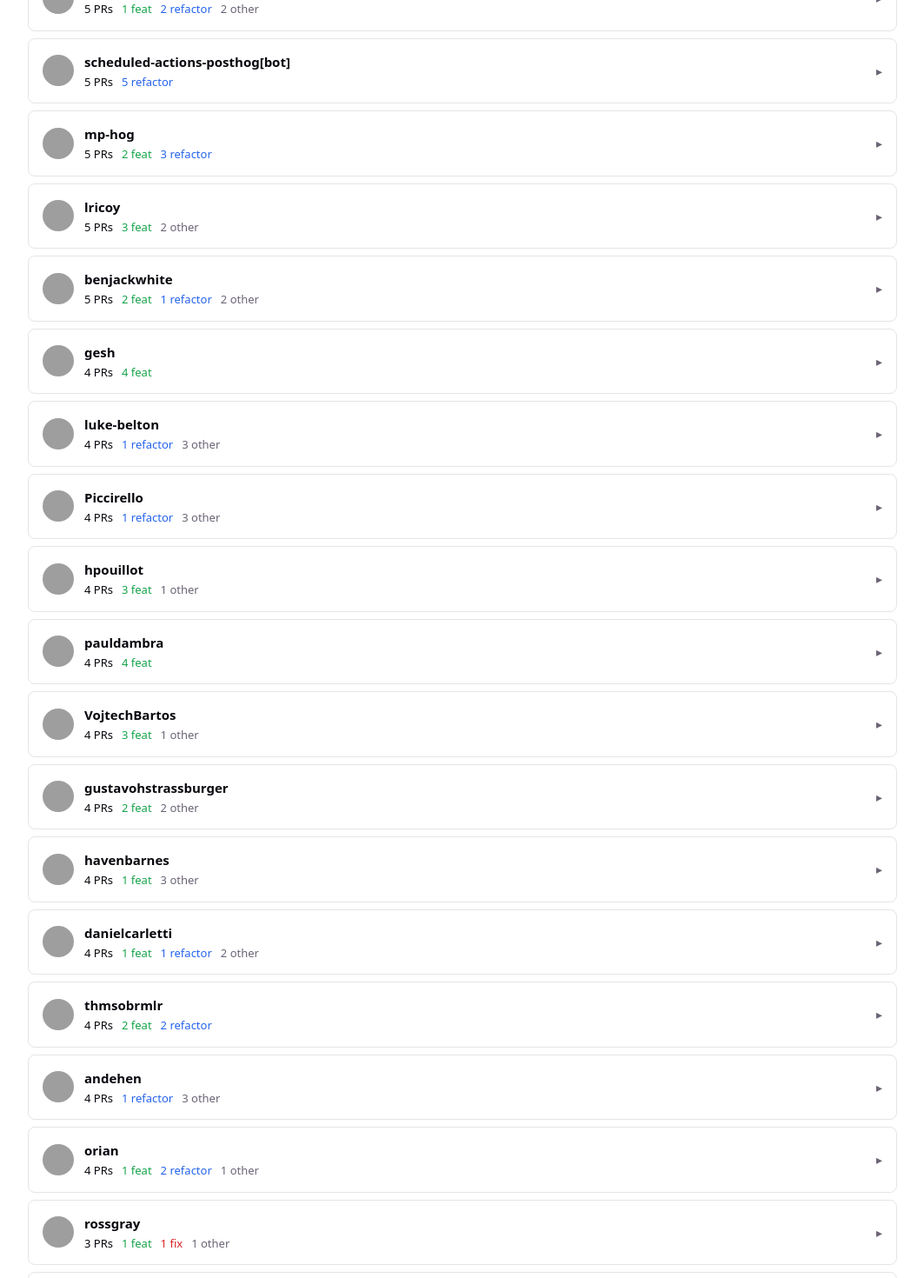
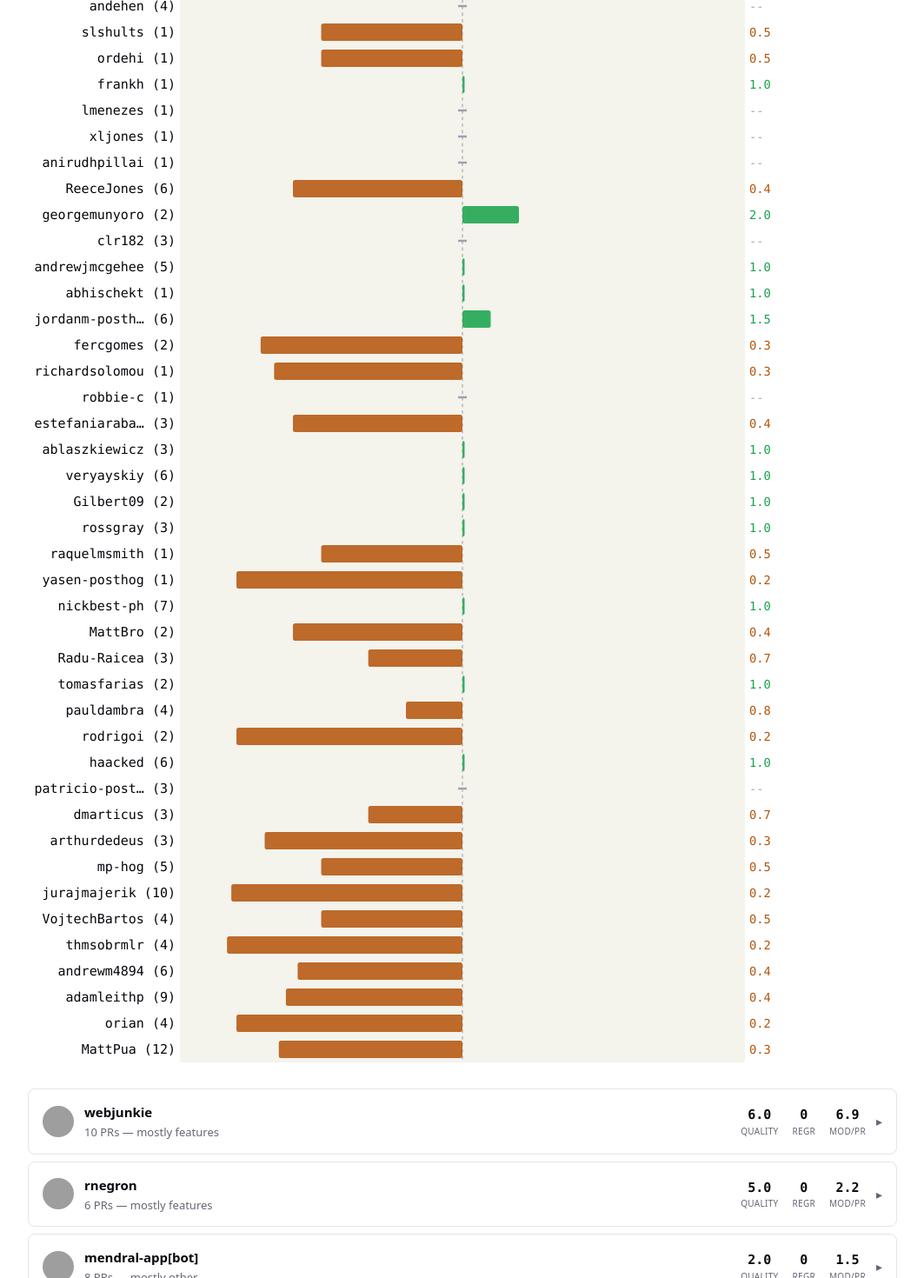
Before and after one commit to everdimension/impact-draft, a React (Vite) app: page / in a window 1280 px wide. Shown: the part 1760-3230 px from the top of the page at 87% size, without its empty margins (108-1171 px from the left). Built offline with nearby package versions, Linux system fonts and the light colour scheme; grey boxes are pictures that could not be loaded.

Commit message:
Draft of scoring and visuals

```diff
--- a/src/App.css
+++ b/src/App.css
@@ -101,6 +101,10 @@ header h1 {
   margin: 0;
 }
 
+/* ---- Impact Chart ---- */
+.impact-chart { margin-bottom: 20px; }
+.impact-chart svg { display: block; width: 100%; height: auto; }
+
 /* ---- Engineer Card ---- */
 .engineer-card {
   border: 1px solid var(--border);
@@ -141,16 +145,35 @@ header h1 {
 .engineer-name:hover {
   text-decoration: underline;
 }
-.pr-breakdown {
+.pr-summary {
+  display: block;
+  font-size: 13px;
+  color: var(--text);
+  margin-top: 2px;
+}
+.metric-chips {
   display: flex;
-  gap: 10px;
-  font-size: 13px;
-  margin-top: 2px;
-  flex-wrap: wrap;
+  gap: 16px;
+  align-items: center;
+  flex-shrink: 0;
 }
-.pr-breakdown .total {
-  font-weight: 500;
+.metric-chip {
+  display: flex;
+  flex-direction: column;
+  align-items: center;
+}
+.metric-value {
+  font-size: 15px;
+  font-weight: 600;
+  font-family: var(--mono);
+  font-variant-numeric: tabular-nums;
   color: var(--text-h);
+}
+.metric-label {
+  font-size: 10px;
+  text-transform: uppercase;
+  letter-spacing: 0.3px;
+  color: var(--text);
 }
 .expand-icon {
   font-size: 14px;
@@ -158,19 +181,6 @@ header h1 {
   flex-shrink: 0;
 }
 
-/* Category badges */
-.cat-feature {
-  color: #16a34a;
-}
-.cat-bugfix {
-  color: #dc2626;
-}
-.cat-refactor {
-  color: #2563eb;
-}
-.cat-other {
-  color: var(--text);
-}
 
 /* ---- Metric Sections ---- */
 .engineer-body {
@@ -341,6 +351,12 @@ h5 {
   .section-summary {
     display: none;
   }
+  .metric-chips {
+    display: none;
+  }
+  .impact-chart {
+    display: none;
+  }
   .evidence-table {
     font-size: 12px;
   }
--- a/src/App.tsx
+++ b/src/App.tsx
@@ -3,6 +3,7 @@ import type { RawPRWithFiles } from "./api/github";
 import { analyzeAll } from "./analysis";
 import type { EngineerReport } from "./analysis/types";
 import { EngineerCard } from "./components/EngineerCard";
+import { ImpactChart } from "./components/ImpactChart";
 import cachedPRs from "./data/posthog-prs.json";
 import "./App.css";
 
@@ -33,6 +34,7 @@ function App() {
               evidence.
             </p>
           </div>
+          <ImpactChart reports={reports} />
           <div className="engineer-list">
             {reports.map((r: EngineerReport) => (
               <EngineerCard key={r.login} report={r} />
--- a/src/analysis/index.ts
+++ b/src/analysis/index.ts
@@ -27,6 +27,67 @@ function enrichPR(raw: RawPRWithFiles): EnrichedPR | null {
     category,
     categoryReason: reason,
   };
+}
+
+function minMaxNormalize(
+  values: (number | null)[],
+): number[] {
+  const nums = values.filter((v): v is number => v !== null);
+  if (nums.length === 0) return values.map(() => 0.5);
+  const min = Math.min(...nums);
+  const max = Math.max(...nums);
+  const range = max - min;
+  return values.map((v) =>
+    v === null ? 0 : range === 0 ? 0.5 : (v - min) / range
+  );
+}
+
+/** Bayesian-smoothed min-max scoring. Each raw sub-score is normalized across
+ *  the cohort, then blended toward the cohort mean based on sample size:
+ *    effective = (n/(n+k)) * raw + (k/(n+k)) * mean
+ *  This prevents engineers with very few PRs from dominating the ranking. */
+const CONFIDENCE_K = 5;
+
+function bayesianSmooth(
+  raw: number,
+  cohortMean: number,
+  n: number,
+): number {
+  return (n / (n + CONFIDENCE_K)) * raw + (CONFIDENCE_K / (n + CONFIDENCE_K)) * cohortMean;
+}
+
+function computeSortScores(reports: EngineerReport[]): Map<string, number> {
+  const featureRatios = reports.map((r) => r.featureQuality.ratio);
+  const regressionRates = reports.map((r) =>
+    r.totalPRs > 0
+      ? 1 - r.bugfixEffectiveness.regressions.length / r.totalPRs
+      : null
+  );
+  const focusScores = reports.map((r) => {
+    const avg = r.architecturalQuality.avgModulesPerPR;
+    return avg !== null ? 1 / avg : null;
+  });
+
+  const normFeature = minMaxNormalize(featureRatios);
+  const normRegression = minMaxNormalize(regressionRates);
+  const normFocus = minMaxNormalize(focusScores);
+
+  // Compute cohort means for each normalized sub-score
+  const mean = (arr: number[]) => arr.reduce((s, v) => s + v, 0) / arr.length;
+  const meanFeature = mean(normFeature);
+  const meanRegression = mean(normRegression);
+  const meanFocus = mean(normFocus);
+
+  const scores = new Map<string, number>();
+  for (let i = 0; i < reports.length; i++) {
+    const n = reports[i].totalPRs;
+    const score =
+      0.4 * bayesianSmooth(normFeature[i], meanFeature, n) +
+      0.3 * bayesianSmooth(normRegression[i], meanRegression, n) +
+      0.3 * bayesianSmooth(normFocus[i], meanFocus, n);
+    scores.set(reports[i].login, score);
+  }
+  return scores;
 }
 
 export function analyzeAll(rawPRs: RawPRWithFiles[]): EngineerReport[] {
@@ -68,6 +129,10 @@ export function analyzeAll(rawPRs: RawPRWithFiles[]): EngineerReport[] {
     });
   }
 
-  reports.sort((a, b) => b.totalPRs - a.totalPRs);
+  const scores = computeSortScores(reports);
+  reports.sort((a, b) => {
+    const diff = (scores.get(b.login) ?? 0) - (scores.get(a.login) ?? 0);
+    return diff !== 0 ? diff : b.totalPRs - a.totalPRs;
+  });
   return reports;
 }
--- a/src/components/EngineerCard.tsx
+++ b/src/components/EngineerCard.tsx
@@ -1,12 +1,39 @@
 import { useState } from "react";
-import type { EngineerReport } from "../analysis/types";
+import type { EngineerReport, PRCategory } from "../analysis/types";
 import { FeatureQualitySection } from "./FeatureQualitySection";
 import { BugfixSection } from "./BugfixSection";
 import { ArchitectureSection } from "./ArchitectureSection";
 
+const categoryLabels: Record<PRCategory, string> = {
+  feature: "features",
+  bugfix: "fixes",
+  refactor: "refactors",
+  other: "other",
+};
+
+function getDominantCategory(
+  prsByCategory: Record<PRCategory, number>,
+): string {
+  let max = 0;
+  let dominant: PRCategory = "other";
+  for (const [cat, count] of Object.entries(prsByCategory) as [
+    PRCategory,
+    number,
+  ][]) {
+    if (count > max) {
+      max = count;
+      dominant = cat;
+    }
+  }
+  return categoryLabels[dominant];
+}
+
 export function EngineerCard({ report }: { report: EngineerReport }) {
   const [open, setOpen] = useState(false);
-  const { prsByCategory: cat } = report;
+
+  const qualityRatio = report.featureQuality.ratio;
+  const regressionCount = report.bugfixEffectiveness.regressions.length;
+  const avgModules = report.architecturalQuality.avgModulesPerPR;
 
   return (
     <div className="engineer-card">
@@ -28,20 +55,41 @@ export function EngineerCard({ report }: { report: EngineerReport }) {
           >
             {report.login}
           </a>
-          <div className="pr-breakdown">
-            <span className="total">{report.totalPRs} PRs</span>
-            {cat.feature > 0 && (
-              <span className="cat-feature">{cat.feature} feat</span>
-            )}
-            {cat.bugfix > 0 && (
-              <span className="cat-bugfix">{cat.bugfix} fix</span>
-            )}
-            {cat.refactor > 0 && (
-              <span className="cat-refactor">{cat.refactor} refactor</span>
-            )}
-            {cat.other > 0 && (
-              <span className="cat-other">{cat.other} other</span>
-            )}
+          <span className="pr-summary">
+            {report.totalPRs} PRs &mdash; mostly{" "}
+            {getDominantCategory(report.prsByCategory)}
+          </span>
+        </div>
+        <div className="metric-chips">
+          <div className="metric-chip">
+            <span
+              className="metric-value"
+              style={
+                qualityRatio !== null && qualityRatio < 1
+                  ? { color: "#b45309" }
+                  : undefined
+              }
+            >
+              {qualityRatio !== null ? qualityRatio.toFixed(1) : "--"}
+            </span>
+            <span className="metric-label">quality</span>
+          </div>
+          <div className="metric-chip">
+            <span
+              className="metric-value"
+              style={
+                regressionCount > 0 ? { color: "#dc2626" } : undefined
+              }
+            >
+              {regressionCount}
+            </span>
+            <span className="metric-label">regr</span>
+          </div>
+          <div className="metric-chip">
+            <span className="metric-value">
+              {avgModules !== null ? avgModules.toFixed(1) : "--"}
+            </span>
+            <span className="metric-label">mod/PR</span>
           </div>
         </div>
         <span className="expand-icon">{open ? "▾" : "▸"}</span>
--- /dev/null
+++ b/src/components/ImpactChart.tsx
@@ -0,0 +1,185 @@
+import type { EngineerReport } from "../analysis/types";
+
+const LEFT_LABEL_END = 136;
+const BAR_LEFT = 140;
+const BAR_RIGHT = 660;
+const HALF_WIDTH = (BAR_RIGHT - BAR_LEFT) / 2; // 260
+const CENTER_X = BAR_LEFT + HALF_WIDTH; // 400
+const RIGHT_LABEL_X = 664;
+const HEADER_H = 28;
+const ROW_H = 24;
+const BAR_H = 16;
+const FOOTER_H = 8;
+const SVG_W = 800;
+
+const GREEN = "#16a34a";
+const AMBER = "#b45309";
+const GRAY = "#9ca3af";
+
+function ratioToX(ratio: number, maxRatio: number): number {
+  if (ratio <= 1) return BAR_LEFT + (ratio / 1) * HALF_WIDTH;
+  const effectiveMax = maxRatio <= 1 ? 2 : maxRatio;
+  return CENTER_X + ((ratio - 1) / (effectiveMax - 1)) * HALF_WIDTH;
+}
+
+function truncate(s: string, max: number): string {
+  return s.length > max ? s.slice(0, max - 1) + "\u2026" : s;
+}
+
+export function ImpactChart({ reports }: { reports: EngineerReport[] }) {
+  const ratios = reports.map((r) => r.featureQuality.ratio);
+  const validRatios = ratios.filter((r): r is number => r !== null);
+  const maxRatio = validRatios.length > 0 ? Math.max(...validRatios) : 2;
+  const displayMax = maxRatio <= 1 ? 2 : maxRatio;
+
+  const svgH = HEADER_H + reports.length * ROW_H + FOOTER_H;
+
+  return (
+    <div className="impact-chart">
+      <svg
+        viewBox={`0 0 ${SVG_W} ${svgH}`}
+        width="100%"
+        height="auto"
+        role="img"
+        aria-label="Quality ratio chart"
+      >
+        {/* Bar area background */}
+        <rect
+          x={BAR_LEFT}
+          y={HEADER_H}
+          width={BAR_RIGHT - BAR_LEFT}
+          height={reports.length * ROW_H}
+          fill="var(--code-bg)"
+          rx={3}
+        />
+
+        {/* Axis labels */}
+        <text
+          x={BAR_LEFT}
+          y={18}
+          fontSize={11}
+          fill="var(--text)"
+          textAnchor="middle"
+        >
+          0
+        </text>
+        <text
+          x={CENTER_X}
+          y={18}
+          fontSize={11}
+          fill="var(--text-h)"
+          fontWeight={700}
+          textAnchor="middle"
+        >
+          1.0
+        </text>
+        <text
+          x={BAR_RIGHT}
+          y={18}
+          fontSize={11}
+          fill="var(--text)"
+          textAnchor="middle"
+        >
+          {displayMax.toFixed(1)}
+        </text>
+
+        {/* Center line */}
+        <line
+          x1={CENTER_X}
+          y1={HEADER_H}
+          x2={CENTER_X}
+          y2={HEADER_H + reports.length * ROW_H}
+          stroke="var(--text)"
+          strokeWidth={1}
+          strokeDasharray="3,3"
+          opacity={0.5}
+        />
+
+        {/* Rows */}
+        {reports.map((r, i) => {
+          const y = HEADER_H + i * ROW_H;
+          const ratio = r.featureQuality.ratio;
+          const textY = y + ROW_H / 2 + 4;
+
+          return (
+            <g key={r.login}>
+              {/* Name label */}
+              <text
+                x={LEFT_LABEL_END}
+                y={textY}
+                fontSize={12}
+                fontFamily="var(--mono)"
+                fill="var(--text-h)"
+                textAnchor="end"
+              >
+                {truncate(r.login, 14)} ({r.totalPRs})
+              </text>
+
+              {ratio === null ? (
+                <>
+                  {/* Null: gray dash at center */}
+                  <line
+                    x1={CENTER_X - 4}
+                    y1={y + ROW_H / 2}
+                    x2={CENTER_X + 4}
+                    y2={y + ROW_H / 2}
+                    stroke={GRAY}
+                    strokeWidth={2}
+                  />
+                  <text
+                    x={RIGHT_LABEL_X}
+                    y={textY}
+                    fontSize={11}
+                    fontFamily="var(--mono)"
+                    fill={GRAY}
+                    textAnchor="start"
+                  >
+                    --
+                  </text>
+                </>
+              ) : (
+                <>
+                  {/* Colored bar */}
+                  {(() => {
+                    const barX = ratioToX(
+                      Math.min(ratio, 1),
+                      maxRatio
+                    );
+                    const barEndX = ratioToX(
+                      Math.max(ratio, 1),
+                      maxRatio
+                    );
+                    const w = Math.max(barEndX - barX, 2);
+                    const color = ratio >= 1 ? GREEN : AMBER;
+
+                    return (
+                      <rect
+                        x={barX}
+                        y={y + (ROW_H - BAR_H) / 2}
+                        width={w}
+                        height={BAR_H}
+                        fill={color}
+                        rx={2}
+                        opacity={0.85}
+                      />
+                    );
+                  })()}
+                  <text
+                    x={RIGHT_LABEL_X}
+                    y={textY}
+                    fontSize={11}
+                    fontFamily="var(--mono)"
+                    fill={ratio >= 1 ? GREEN : AMBER}
+                    textAnchor="start"
+                  >
+                    {ratio.toFixed(1)}
+                  </text>
+                </>
+              )}
+            </g>
+          );
+        })}
+      </svg>
+    </div>
+  );
+}
```
